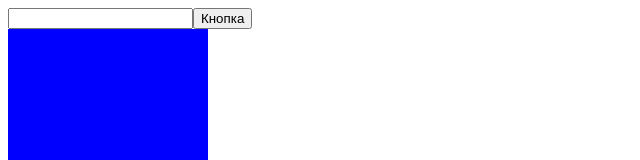
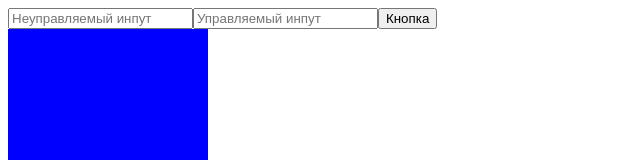
Before and after one commit to thesmol/react_typesctipt_ulbitv, a React (Vite) app: page / in a window 1280 px wide. Shown: the top 160 px of the page, without its empty margins (0-640 px from the left). Built offline with nearby package versions, Linux system fonts and the light colour scheme; no server answers; the HTML template or start-up script is replaced by a standard one.

Commit message:
type the hook useRef
unmanaged content

```diff
--- a/src/App.tsx
+++ b/src/App.tsx
@@ -43,7 +43,7 @@ function App() {
         height="200px"
         onClick={(num) => { console.log('num ' + num) }}
       >
-        <button>Карточная кнопка</button>
+        <button>Карточная кнопка </button>
       </Card>
 
       <List
--- a/src/components/EventsExample.tsx
+++ b/src/components/EventsExample.tsx
@@ -1,15 +1,17 @@
-import { ChangeEvent, DragEvent, FC, MouseEvent, useState } from "react";
+import { ChangeEvent, DragEvent, FC, MouseEvent, useRef, useState } from "react";
 
 const EventsExample: FC = () => {
     const [value, setValue] = useState<string>("");
     const [isDrag, setIsDrag] = useState<boolean>(false);
+    const inputRef = useRef<HTMLInputElement>(null);
 
     const changeHandler = (e: ChangeEvent<HTMLInputElement>) => {
         setValue(e.target.value);
     }
 
     const clickHandler = (e: MouseEvent<HTMLButtonElement>) => {
-        console.log(value);
+        console.log("Управляемый: " + value);
+        console.log("Неуправляемый: " + inputRef.current?.value) ;
     }
 
     const dragHadler = (e: DragEvent<HTMLDivElement>) => {
@@ -34,7 +36,8 @@ const EventsExample: FC = () => {
 
     return (
         <div>
-            <input type="text" value={value} onChange={changeHandler} />
+            <input type="text" ref = {inputRef} placeholder="Неуправляемый инпут"/>
+            <input type="text" value={value} onChange={changeHandler} placeholder="Управляемый инпут"/>
             <button onClick={clickHandler}>Кнопка</button>
 
             <div
```
